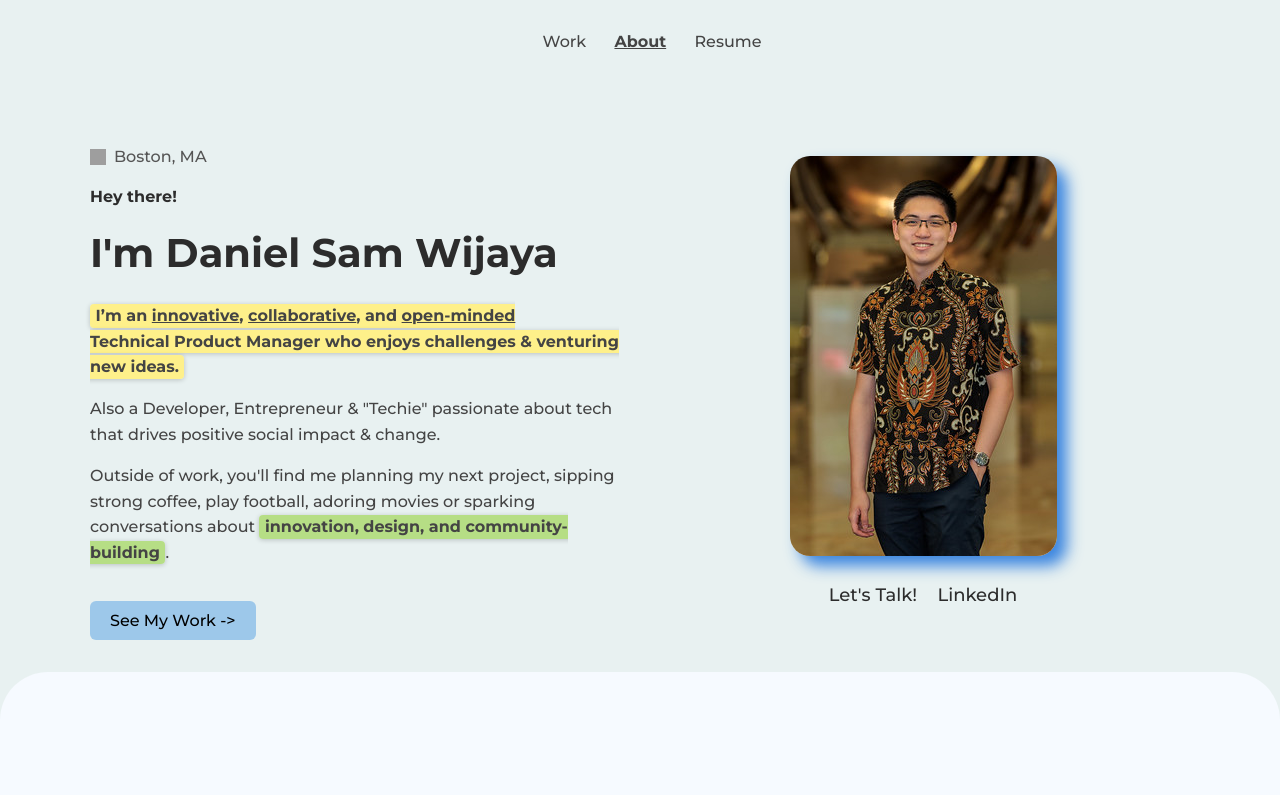
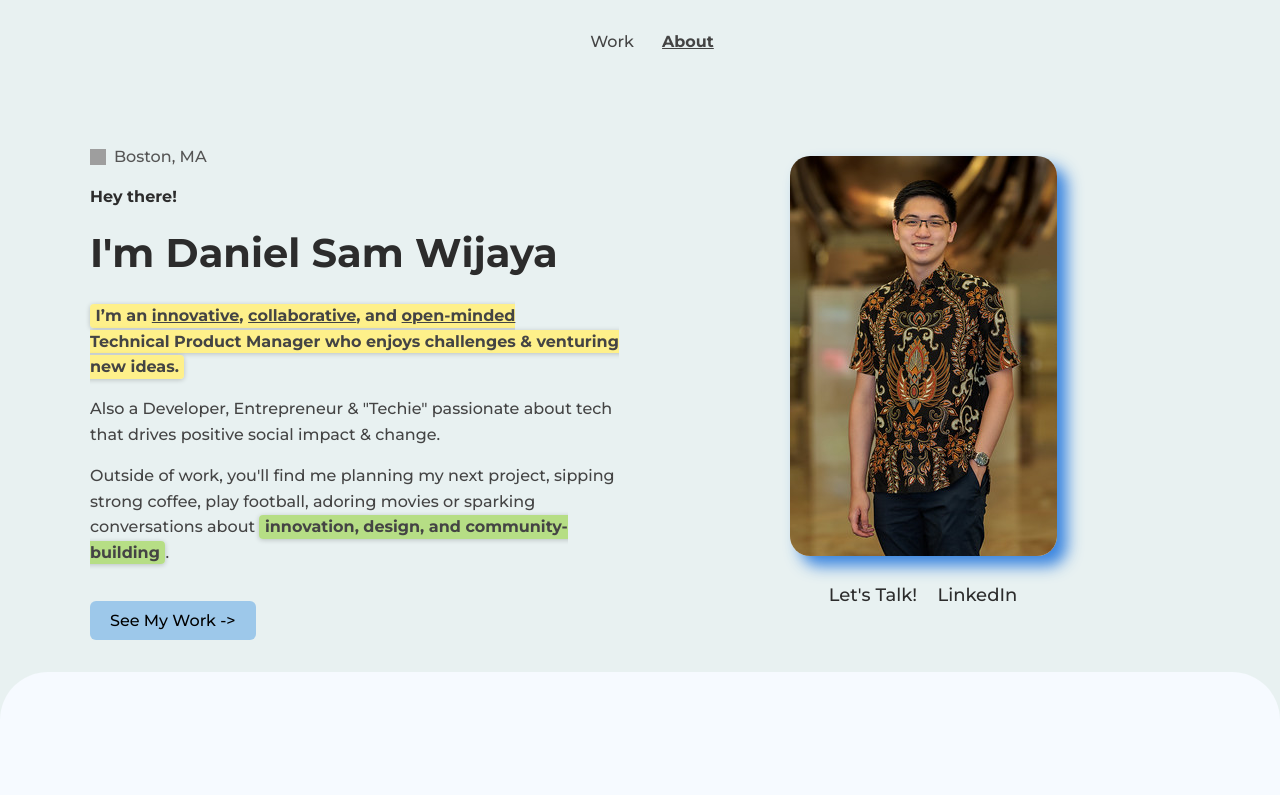
Before and after one commit to danielswijya/personal-website, a plain HTML site: page index.html in a window 1280 px wide. Shown: the top 795 px of the page. Drawn offline with Linux system fonts and the light colour scheme; grey boxes are pictures that could not be loaded.

Commit message:
Removed the Resume

```diff
--- a/index.html
+++ b/index.html
@@ -14,7 +14,7 @@
       <nav>
         <a href="pages/work.html">Work</a>
         <a href="index.html" class="active">About</a>
-        <a href="docs/Daniel_Sam_Wijaya-resume.pdf">Resume</a>
+        <!-- <a href="docs/Daniel_Sam_Wijaya-resume.pdf">Resume</a> -->
       </nav>
     </div>
 <div class="container">
```
Also changed, not shown: pages/work.html (+1 -1 lines).
